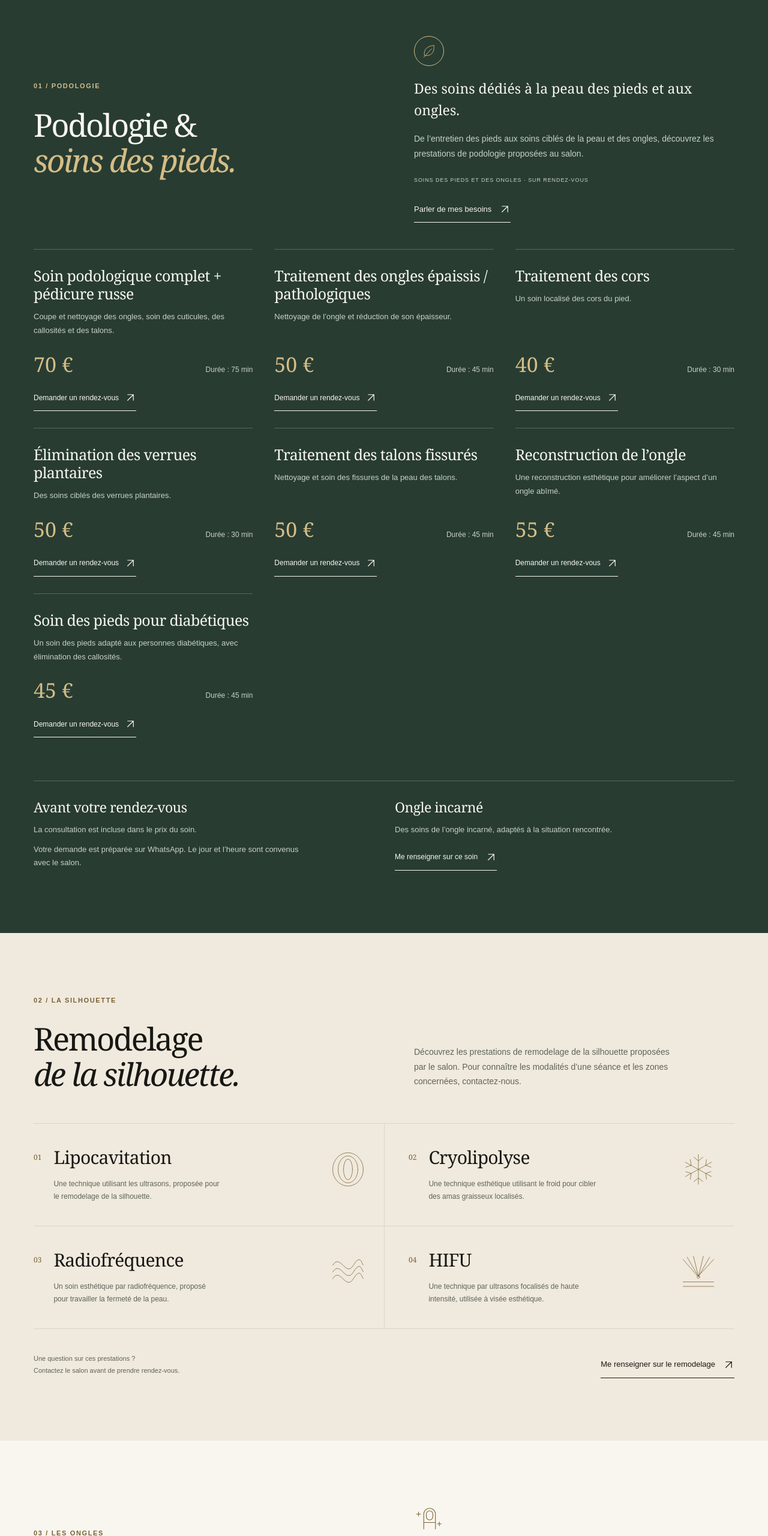
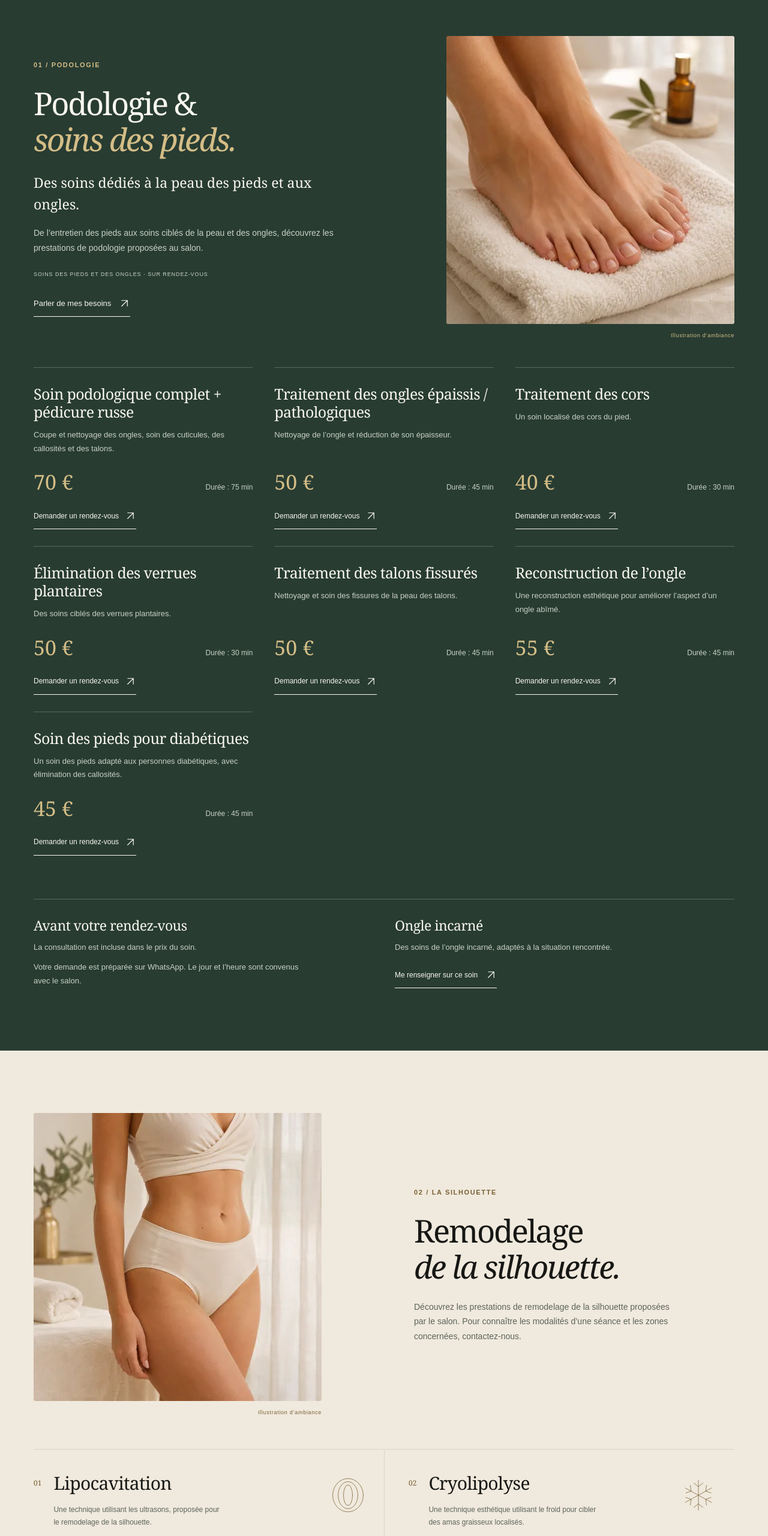
Before and after one commit to sashkopsh-dotcom/ambeaty, a website: page dist/index.html in a window 1280 px wide. Shown: the part 1008-3568 px from the top of the page at 60% size. Drawn offline with Linux system fonts and the light colour scheme.

Commit message:
Add coordinated spa visuals to service sections

```diff
--- a/dist/index.html
+++ b/dist/index.html
@@ -72,8 +72,14 @@
     <div class="visit-strip"><div class="section-shell"><p><svg aria-hidden="true"><use href="#icon-pin"/></svg>36 Avenue Paul Béchet · Cluses</p><span class="strip-line" aria-hidden="true"></span><p>Sur rendez-vous uniquement</p><a href="#soins-des-pieds" class="explore-link">Soins des pieds <span aria-hidden="true">↓</span></a></div></div>
 
     <section class="foot-section" id="soins-des-pieds" aria-labelledby="feet-title"><div class="foot-layout section-shell section-space">
-      <div class="section-intro"><p class="eyebrow">01 / Podologie</p><h2 id="feet-title">Podologie &amp;<br><em>soins des pieds.</em></h2></div>
-      <div class="foot-copy"><div class="section-symbol" aria-hidden="true"><svg><use href="#icon-leaf"/></svg></div><p class="large-copy">Des soins dédiés à la peau des pieds et aux ongles.</p><p>De l’entretien des pieds aux soins ciblés de la peau et des ongles, découvrez les prestations de podologie proposées au salon.</p><p class="small-label">Soins des pieds et des ongles · Sur rendez-vous</p><a class="text-link" href="https://wa.me/33629126645">Parler de mes besoins <svg aria-hidden="true"><use href="#icon-diagonal"/></svg></a></div>
+      <div class="direction-copy">
+        <p class="eyebrow">01 / Podologie</p><h2 id="feet-title">Podologie &amp;<br><em>soins des pieds.</em></h2>
+        <div class="foot-copy"><p class="large-copy">Des soins dédiés à la peau des pieds et aux ongles.</p><p>De l’entretien des pieds aux soins ciblés de la peau et des ongles, découvrez les prestations de podologie proposées au salon.</p><p class="small-label">Soins des pieds et des ongles · Sur rendez-vous</p><a class="text-link" href="https://wa.me/33629126645">Parler de mes besoins <svg aria-hidden="true"><use href="#icon-diagonal"/></svg></a></div>
+      </div>
+      <figure class="direction-visual">
+        <img src="assets/spa-podologie.webp" srcset="assets/spa-podologie-480.webp 480w, assets/spa-podologie.webp 960w" sizes="(max-width: 464px) calc(100vw - 44px), (max-width: 700px) 420px, (max-width: 1050px) calc((100vw - 122px) / 2), 480px" width="960" height="960" loading="lazy" decoding="async" alt="Illustration de pieds soignés reposant sur une serviette ivoire.">
+        <figcaption>Illustration d’ambiance</figcaption>
+      </figure>
       <div class="foot-services" id="tarifs-podologie">
         <article class="foot-service" id="soin-podologique-complet-pedicure-russe">
           <h3>Soin podologique complet + pédicure russe</h3>
@@ -125,7 +131,13 @@
     </div></section>
 
     <section class="silhouette-section" id="silhouette" aria-labelledby="silhouette-title"><div class="section-shell section-space">
-      <div class="silhouette-heading"><div><p class="eyebrow">02 / La silhouette</p><h2 id="silhouette-title">Remodelage<br><em>de la silhouette.</em></h2></div><p>Découvrez les prestations de remodelage de la silhouette proposées par le salon. Pour connaître les modalités d’une séance et les zones concernées, contactez-nous.</p></div>
+      <div class="silhouette-heading direction-reverse">
+        <div class="direction-copy"><p class="eyebrow">02 / La silhouette</p><h2 id="silhouette-title">Remodelage<br><em>de la silhouette.</em></h2><p>Découvrez les prestations de remodelage de la silhouette proposées par le salon. Pour connaître les modalités d’une séance et les zones concernées, contactez-nous.</p></div>
+        <figure class="direction-visual">
+          <img src="assets/spa-silhouette.webp" srcset="assets/spa-silhouette-480.webp 480w, assets/spa-silhouette.webp 960w" sizes="(max-width: 464px) calc(100vw - 44px), (max-width: 700px) 420px, (max-width: 1050px) calc((100vw - 122px) / 2), 480px" width="960" height="960" loading="lazy" decoding="async" alt="Illustration d’une silhouette dans une tenue de spa ivoire.">
+          <figcaption>Illustration d’ambiance</figcaption>
+        </figure>
+      </div>
       <div class="treatment-grid">
         <article class="treatment"><span class="treatment-number">01</span><div><h3>Lipocavitation</h3><p>Une technique utilisant les ultrasons, proposée pour le remodelage de la silhouette.</p></div><svg class="treatment-art" viewBox="0 0 80 80" aria-hidden="true"><ellipse cx="40" cy="40" rx="10" ry="23"/><ellipse cx="40" cy="40" rx="22" ry="30"/><ellipse cx="40" cy="40" rx="34" ry="37"/></svg></article>
         <article class="treatment"><span class="treatment-number">02</span><div><h3>Cryolipolyse</h3><p>Une technique esthétique utilisant le froid pour cibler des amas graisseux localisés.</p></div><svg class="treatment-art" viewBox="0 0 80 80" aria-hidden="true"><path d="M40 7v66M11 24l58 32M11 56l58-32M30 13l10 8 10-8M30 67l10-8 10 8M12 35l12-4-2-13M58 62l-2-13 12-4M12 45l12 4-2 13M58 18l-2 13 12 4"/></svg></article>
@@ -137,25 +149,35 @@
 
     <section class="beauty-section" id="ongles" aria-labelledby="nails-title">
       <div class="beauty-layout section-shell section-space">
-        <div><p class="eyebrow">03 / Les ongles</p><h2 id="nails-title">Beauté des<br><em>ongles.</em></h2></div>
+        <div class="direction-copy">
+          <p class="eyebrow">03 / Les ongles</p><h2 id="nails-title">Beauté des<br><em>ongles.</em></h2>
           <div class="beauty-copy">
-          <svg class="beauty-symbol" aria-hidden="true"><use href="#icon-nails"/></svg>
             <p class="large-copy">La beauté jusqu’au bout des ongles.</p>
             <p>Pour vos envies de beauté des ongles, échangez avec le salon sur les prestations proposées et préparez votre prochain rendez-vous.</p>
             <a class="text-link" href="https://wa.me/33629126645">Me renseigner sur les ongles <svg aria-hidden="true"><use href="#icon-diagonal"/></svg></a>
           </div>
         </div>
+        <figure class="direction-visual">
+          <img src="assets/spa-ongles.webp" srcset="assets/spa-ongles-480.webp 480w, assets/spa-ongles.webp 960w" sizes="(max-width: 464px) calc(100vw - 44px), (max-width: 700px) 420px, (max-width: 1050px) calc((100vw - 122px) / 2), 480px" width="960" height="960" loading="lazy" decoding="async" alt="Illustration de mains aux ongles rose naturel sur du linge clair.">
+          <figcaption>Illustration d’ambiance</figcaption>
+        </figure>
+      </div>
     </section>
 
     <section class="beauty-section lashes-section" id="cils" aria-labelledby="lashes-title">
-      <div class="beauty-layout section-shell section-space">
-        <div><p class="eyebrow">04 / Les cils</p><h2 id="lashes-title">Beauté des<br><em>cils.</em></h2></div>
+      <div class="beauty-layout direction-reverse section-shell section-space">
+        <div class="direction-copy">
+          <p class="eyebrow">04 / Les cils</p><h2 id="lashes-title">Beauté des<br><em>cils.</em></h2>
           <div class="beauty-copy">
-          <svg class="beauty-symbol" aria-hidden="true"><use href="#icon-lashes"/></svg>
             <p class="large-copy">Un regard qui vous ressemble.</p>
             <p>Vous souhaitez mettre vos cils en valeur ? Contactez le salon pour découvrir les prestations proposées et poser vos questions avant de prendre rendez-vous.</p>
             <a class="text-link" href="https://wa.me/33629126645">Me renseigner sur les cils <svg aria-hidden="true"><use href="#icon-diagonal"/></svg></a>
           </div>
+        </div>
+        <figure class="direction-visual">
+          <img src="assets/spa-cils.webp" srcset="assets/spa-cils-480.webp 480w, assets/spa-cils.webp 960w" sizes="(max-width: 464px) calc(100vw - 44px), (max-width: 700px) 420px, (max-width: 1050px) calc((100vw - 122px) / 2), 480px" width="960" height="960" loading="lazy" decoding="async" alt="Illustration d’un regard au repos, les yeux fermés et les cils délicatement dessinés.">
+          <figcaption>Illustration d’ambiance</figcaption>
+        </figure>
       </div>
     </section>
 
--- a/dist/styles.css
+++ b/dist/styles.css
@@ -83,13 +83,18 @@ nav a:hover { text-decoration: underline; }
 .explore-link span { margin-left: 20px; font-size: 17px; }
 .foot-section { background: var(--green); color: var(--light-ink); }
 .foot-layout { display: grid; grid-template-columns: 1fr 1fr; gap: 44px 100px; align-items: center; }
+.direction-copy h2 { margin-bottom: 26px; }
+.direction-visual { width: 100%; max-width: 480px; margin: 0; justify-self: end; }
+.direction-visual img { width: 100%; height: auto; aspect-ratio: 1; border-radius: 3px; }
+.direction-visual figcaption { margin-top: 12px; color: var(--gold); font-size: 9px; letter-spacing: .08em; text-align: right; }
+.direction-reverse > .direction-copy { order: 2; }
+.direction-reverse > .direction-visual { order: 1; justify-self: start; }
+.foot-section .direction-visual figcaption { color: var(--gold-light); }
 .foot-section .eyebrow, .foot-section h2 em { color: var(--gold-light); }
 .foot-section .text-link { color: var(--light-ink); }
 .foot-section .text-link:hover { color: var(--gold-light); }
 .foot-section h2 { max-width: 480px; }
 .foot-section h2 em { display: block; }
-.section-symbol { display: flex; align-items: center; justify-content: center; width: 50px; height: 50px; margin-bottom: 20px; border: 1px solid var(--gold-light); border-radius: 50%; color: var(--gold-light); }
-.section-symbol svg { width: 28px; height: 28px; }
 .foot-copy > p { font-size: 14px; margin-bottom: 18px; color: var(--light-muted); }
 .foot-copy .large-copy { font-family: var(--serif); font-size: 23px; color: var(--light-ink); line-height: 1.55; }
 .foot-copy .small-label { margin-top: 25px; font-size: 9px; }
@@ -118,8 +123,8 @@ nav a:hover { text-decoration: underline; }
   .foot-notes { grid-template-columns: 1fr; gap: 26px; padding-top: 26px; }
 }
 .silhouette-section { background: var(--warm-surface); }
-.silhouette-heading { display: grid; grid-template-columns: 1fr 1fr; gap: 100px; align-items: end; margin-bottom: 52px; }
-.silhouette-heading > p { font-size: 14px; max-width: 430px; padding-bottom: 5px; }
+.silhouette-heading { display: grid; grid-template-columns: 1fr 1fr; gap: 100px; align-items: center; margin-bottom: 52px; }
+.silhouette-heading .direction-copy > p:not(.eyebrow) { font-size: 14px; max-width: 430px; }
 .treatment-grid { display: grid; grid-template-columns: 1fr 1fr; border-top: 1px solid var(--line); }
 .treatment { display: flex; align-items: start; gap: 20px; padding: 38px 30px 38px 0; border-bottom: 1px solid var(--line); }
 .treatment:nth-child(even) { padding-left: 40px; border-left: 1px solid var(--line); }
@@ -132,7 +137,6 @@ nav a:hover { text-decoration: underline; }
 .lashes-section { background: var(--surface); }
 .beauty-layout { display: grid; grid-template-columns: 1fr 1fr; gap: 100px; align-items: center; }
 .beauty-layout h2 em { color: var(--gold); }
-.beauty-symbol { width: 52px; height: 52px; color: var(--gold); margin-bottom: 18px; stroke-width: 1; }
 .beauty-copy > p { max-width: 460px; font-size: 14px; margin-bottom: 22px; }
 .beauty-copy .large-copy { color: var(--ink); font-family: var(--serif); font-size: 25px; line-height: 1.4; margin-bottom: 16px; }
 .about-section { display: grid; grid-template-columns: .9fr 1.1fr; gap: 105px; align-items: center; }
@@ -249,15 +253,16 @@ details p { font-size: 13px; padding: 0 35px 24px 0; }
   .visit-strip p:last-of-type { padding-left: 30px; }
   .strip-line, .explore-link { display: none; }
   .foot-layout, .silhouette-heading, .beauty-layout, .about-section, .visit-grid, .faq-section { grid-template-columns: 1fr; gap: 30px; }
-  .beauty-symbol { width: 44px; height: 44px; margin-bottom: 14px; }
+  .direction-copy h2 { margin-bottom: 24px; }
+  .direction-visual, .direction-reverse > .direction-visual { max-width: 420px; justify-self: start; }
+  .direction-reverse > .direction-copy, .direction-reverse > .direction-visual { order: 0; }
   .beauty-copy > p { font-size: 13px; }
   .beauty-copy .large-copy { font-size: 23px; }
-  .section-symbol { display: none; }
   .foot-copy .large-copy { font-size: 21px; }
   .foot-copy > p { font-size: 13px; }
   .foot-copy .small-label { font-size: 8px; letter-spacing: .07em; }
   .silhouette-heading { margin-bottom: 35px; }
-  .silhouette-heading > p { font-size: 13px; }
+  .silhouette-heading .direction-copy > p:not(.eyebrow) { font-size: 13px; }
   .treatment-grid { grid-template-columns: 1fr; }
   .treatment, .treatment:nth-child(even) { padding: 26px 0; border-left: 0; gap: 15px; }
   .treatment h3 { font-size: 27px; }
```
Also changed, not shown: dist/assets/spa-cils-480.webp (added), dist/assets/spa-cils.webp (added), dist/assets/spa-ongles-480.webp (added), dist/assets/spa-ongles.webp (added), dist/assets/spa-podologie-480.webp (added), dist/assets/spa-podologie.webp (added), dist/assets/spa-silhouette-480.webp (added), dist/assets/spa-silhouette.webp (added). Lines whose indentation alone changed are shown as unchanged.
